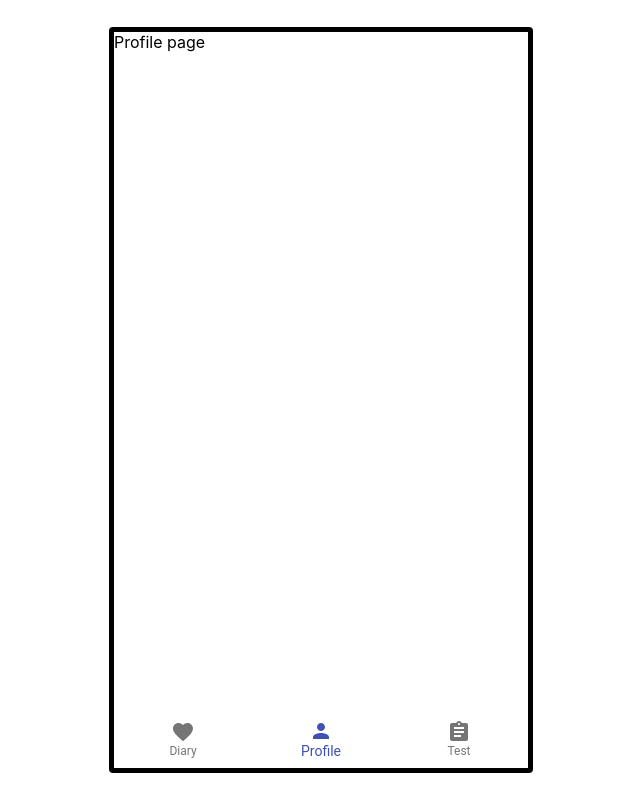
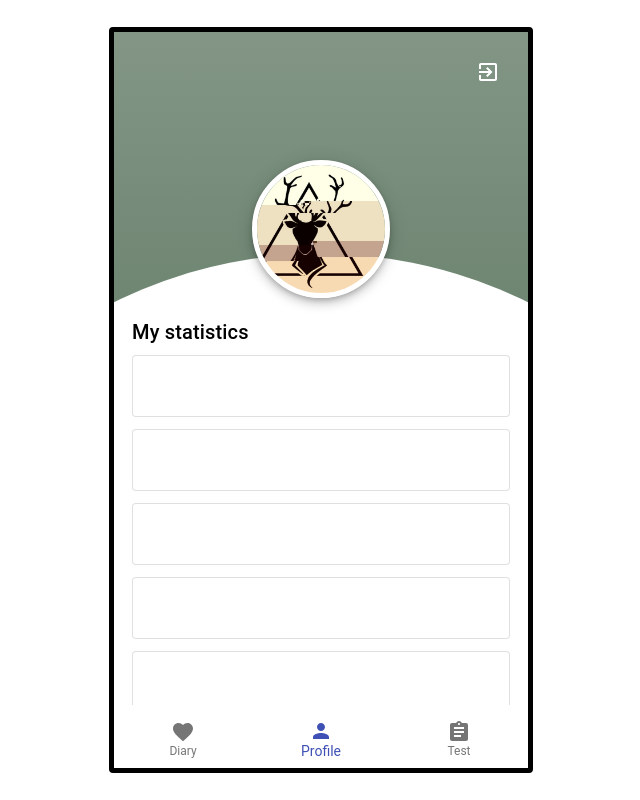
Before and after one commit to fhfuih/gnite-diary, a React (Create React App) app: page /login in a window 1280 px wide. Both pictures are taken after a click on the button "LOG IN". Shown: the whole page, without its empty margins (319-959 px from the left). Built offline with nearby package versions, Linux system fonts and the light colour scheme.

Commit message:
feat: implement profile page

```diff
--- a/src/pages/profile.js
+++ b/src/pages/profile.js
@@ -1,8 +1,79 @@
+import { IconButton, Avatar, Paper, Typography } from '@material-ui/core';
+import { makeStyles } from '@material-ui/core/styles'
+import { ExitToApp } from '@material-ui/icons';
 import React from 'react';
+import { Link } from 'react-router-dom';
+import ROUTES from '../constants/routes';
+import avatar from '../avatar.png';
+
+const useStyle = makeStyles((theme) => ({
+    settings: {
+        position: 'absolute',
+        right: '1rem',
+        top: '1rem',
+        color: 'white',
+    },
+    avatar: {
+        position: 'absolute',
+        width: 128,
+        height: 128,
+        top: 128,
+        left: '50%',
+        transform: 'translateX(-50%)',
+        zIndex: 100,
+        border: '5px solid white',
+        boxShadow: theme.shadows[6]
+    },
+    background: {
+        background: 'linear-gradient(to top, #4B6A50, #839686)',
+        height: '100%'
+    },
+    profile: {
+        position: 'absolute',
+        top: 220,
+        bottom: 0,
+        left: 0,
+        right: 0,
+        padding: 18,
+        paddingTop: 64,
+        background: 'white',
+        clipPath: 'circle(100% at 50% 91%)',
+    },
+    statistics: {
+        overflow: 'auto',
+        height: 'calc(100% - 64px - 1.25rem)',
+        '&::-webkit-scrollbar': {
+            display: 'none'
+        }
+    },
+    card: {
+        height: 60,
+        marginBottom: 12,
+    }
+}))
 
 const Profile = () => {
+    const classes = useStyle();
     return (
-        <div>Profile page</div>
+        <div className={classes.background}>
+            <IconButton className={classes.settings} component={Link} to={ROUTES.login}><ExitToApp /></IconButton>
+            <Avatar src={avatar} className={classes.avatar} />
+            <div className={classes.profile}>
+                <Typography variant="h6" gutterBottom>My statistics</Typography>
+                <div className={classes.statistics}>
+                    <Paper className={classes.card} variant="outlined"></Paper>
+                    <Paper className={classes.card} variant="outlined"></Paper>
+                    <Paper className={classes.card} variant="outlined"></Paper>
+                    <Paper className={classes.card} variant="outlined"></Paper>
+                    <Paper className={classes.card} variant="outlined"></Paper>
+                    <Paper className={classes.card} variant="outlined"></Paper>
+                    <Paper className={classes.card} variant="outlined"></Paper>
+                    <Paper className={classes.card} variant="outlined"></Paper>
+                    <Paper className={classes.card} variant="outlined"></Paper>
+                    <Paper className={classes.card} variant="outlined"></Paper>
+                </div>
+            </div>
+        </div>
     )
 };
 
```
Also changed, not shown: src/avatar.png (added).
